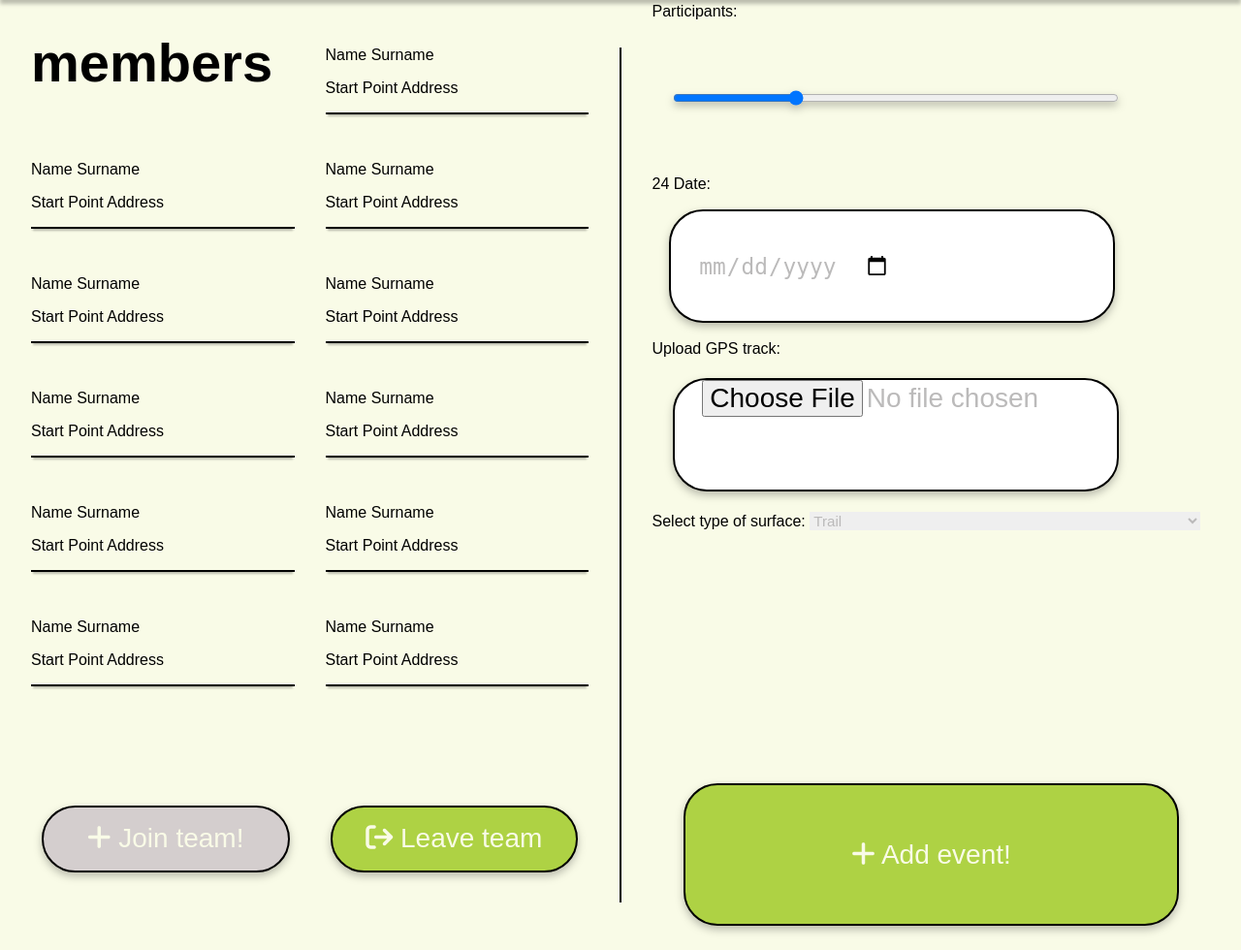
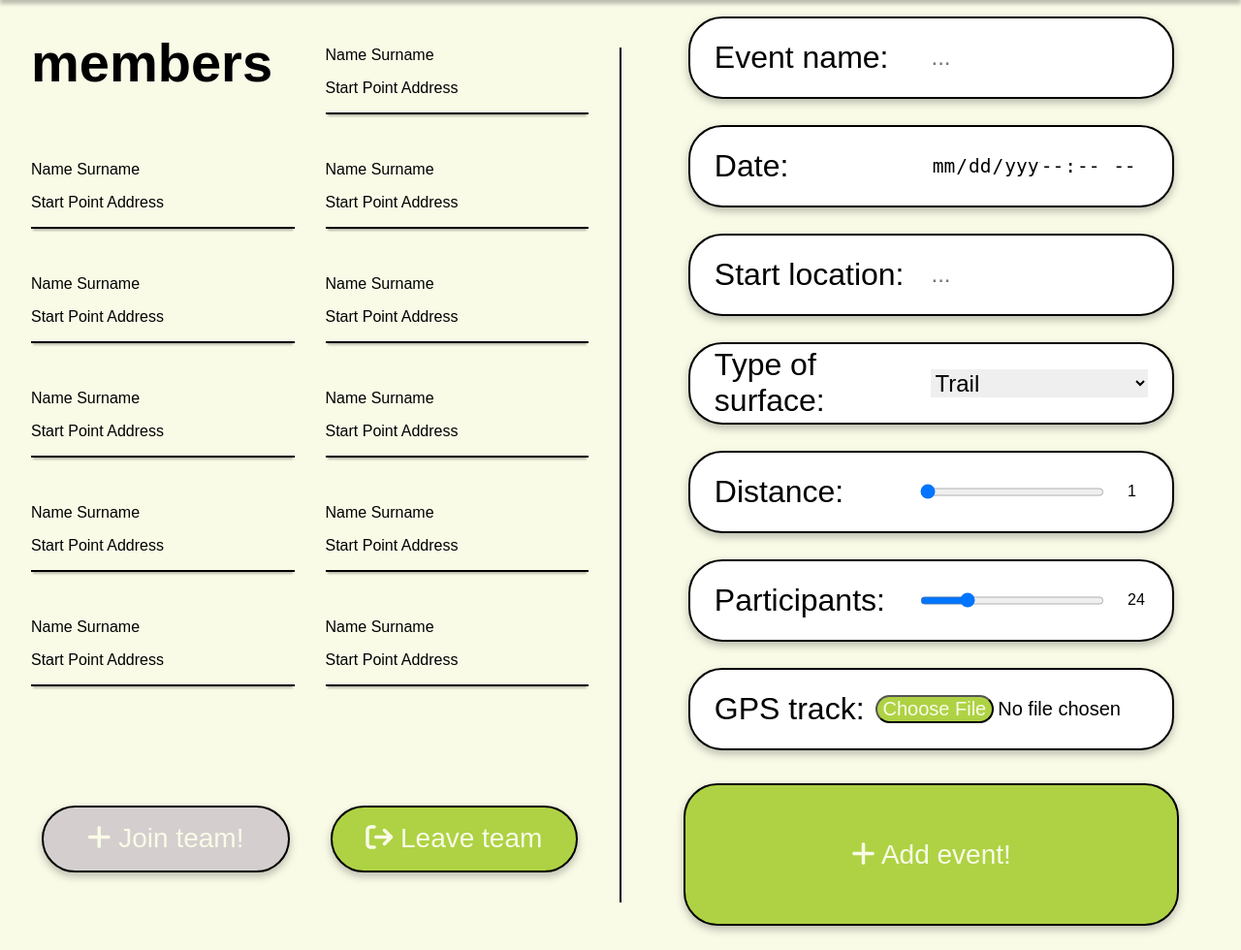
Before and after one commit to bartKn/WDPAI, a PHP site: page /public/views/team.html in a window 1280 px wide. Shown: the part 134-1114 px from the top of the page at 97% size. Run offline with PHP 8.4, Linux system fonts and the light colour scheme; some libraries are stand-ins or nearby versions.

Commit message:
Event page finish

```diff
--- a/public/css/team.css
+++ b/public/css/team.css
@@ -4,6 +4,24 @@
 
 .item {
     box-shadow: 0 4px 2px -2px rgba(0, 0, 0, 0.25);
+}
+
+button {
+    width: 80%;
+    height: 15%;
+
+    margin: 0.75em;
+
+    background: #AED244;
+    border: 2px solid #000000;
+    border-radius: 35px;
+    filter: drop-shadow(0px 4px 4px rgba(0, 0, 0, 0.25));
+
+    font-size: 175%;
+    font-style: normal;
+    color: #F9FBE7;
+
+    cursor: pointer;
 }
 
 .buttons {
@@ -32,4 +50,101 @@
 
 form {
     height: 80%;
+    width: 70%;
+    display: flex;
+    flex-direction: column;
+    justify-content: center;
+    align-items: center;
 }
+
+.input-container {
+    display: flex;
+    align-items: center;
+    height: calc(100%/7);
+    width: 100%;
+    margin: 3%;
+
+    background-color: #FFFFFF;
+    border: 2px solid black;
+    filter: drop-shadow(0px 4px 4px rgba(0, 0, 0, 0.25));
+    border-radius: 35px;
+    padding-left: 25px;
+    padding-right: 25px;
+}
+
+.input-container > input {
+    height: 94%;
+    width: 50%;
+    font-size: 150%;
+    border: none;
+}
+
+#myfile {
+    height: fit-content;
+    width: 85%;
+    font-size: 125%;
+}
+
+input::file-selector-button  {
+    background-color: #AED244;
+    color: #F9FBE7;
+    border-radius: 15px;
+    cursor: pointer;
+}
+
+input[type=time] {
+    width: 25%;
+    font-size: 150%;
+}
+
+input[type="time"]::-webkit-calendar-picker-indicator {
+    background: transparent;
+    bottom: 0;
+    color: transparent;
+    cursor: pointer;
+    height: auto;
+    left: 0;
+    position: absolute;
+    right: 0;
+    top: 0;
+    width: auto;
+}
+
+input[type="date"] {
+    width: 25%;
+    font-size: 150%;
+}
+
+input[type="date"]::-webkit-calendar-picker-indicator {
+    background: transparent;
+    bottom: 0;
+    color: transparent;
+    cursor: pointer;
+    height: auto;
+    left: 0;
+    position: absolute;
+    right: 0;
+    top: 0;
+    width: auto;
+}
+
+input[type=range] {
+    padding: 0;
+    width: 45%;
+    margin-right: 1em
+}
+
+output {
+    width: 5%;
+}
+
+label {
+    font-size: 200%;
+    width: 50%;
+}
+
+select {
+    width: 50%;
+    font-size: 150%;
+    color: #000000;
+}
--- a/public/views/team.html
+++ b/public/views/team.html
@@ -2,7 +2,7 @@
 <head>
     <link rel="stylesheet" type="text/css" href="../css/global-main.css">
     <link rel="stylesheet" type="text/css" href="../css/main.css">
-    <link rel="stylesheet" type="text/css" href="../css/login.css">
+    <!-- <link rel="stylesheet" type="text/css" href="../css/login.css"> -->
     <link rel="stylesheet" type="text/css" href="../css/team.css">
 
     <script src="https://kit.fontawesome.com/32e003c632.js" crossorigin="anonymous"></script>
@@ -125,22 +125,41 @@
             <div class="separator"></div>
             <div class="add-event">
                 <form>
-                    <label for="partcicipants">Participants:</label>
-                    <input type="range" value="24" min="1" max="100" step="1" oninput="this.nextElementSibling.value = this.value">
-                    <output>24</output>
-
+                    <div class="input-container">
+                        <label for="name">Event name:</label>
+                        <input class="event-input" type="text" placeholder="...">
+                    </div>
+                    <div class="input-container">
                         <label for="date">Date:</label>
-                    <input type="date">
-
-                    <label for="myfile">Upload GPS track:</label>
-                    <input type="file" id="myfile" name="myfile">
-
-                    <label for="type">Select type of surface:</label>
+                        <input class="event-input" type="date">
+                        <input class="event-input" type="time">
+                    </div>
+                    <div class="input-container">
+                        <label for="location">Start location:</label>
+                        <input class="event-input" type="text" placeholder="...">
+                    </div>
+                    <div class="input-container">
+                        <label for="type">Type of surface:</label>
                         <select id="type" name="type">
                             <option value="trail">Trail</option>
                             <option value="asphalt">Asphalt</option>
                             <option value="mixed">Mixed</option>
                         </select>
+                    </div>
+                    <div class="input-container">
+                        <label for="distance">Distance:</label>
+                        <input class="event-input" type="range" value="1" min="1" max="300" step="1" oninput="this.nextElementSibling.value = this.value">
+                        <output>1</output>
+                    </div>
+                    <div class="input-container">
+                        <label for="partcicipants">Participants:</label>
+                        <input class="event-input" type="range" value="24" min="1" max="100" step="1" oninput="this.nextElementSibling.value = this.value">
+                        <output>24</output>
+                    </div>
+                    <div class="input-container">
+                        <label for="myfile">GPS track:</label>
+                        <input class="event-input" type="file" id="myfile" name="myfile">
+                    </div>
                 </form>
                 <button class="add-button">
                     <i class="fa-solid fa-plus"></i>
```
Lines whose indentation alone changed are shown as unchanged.
